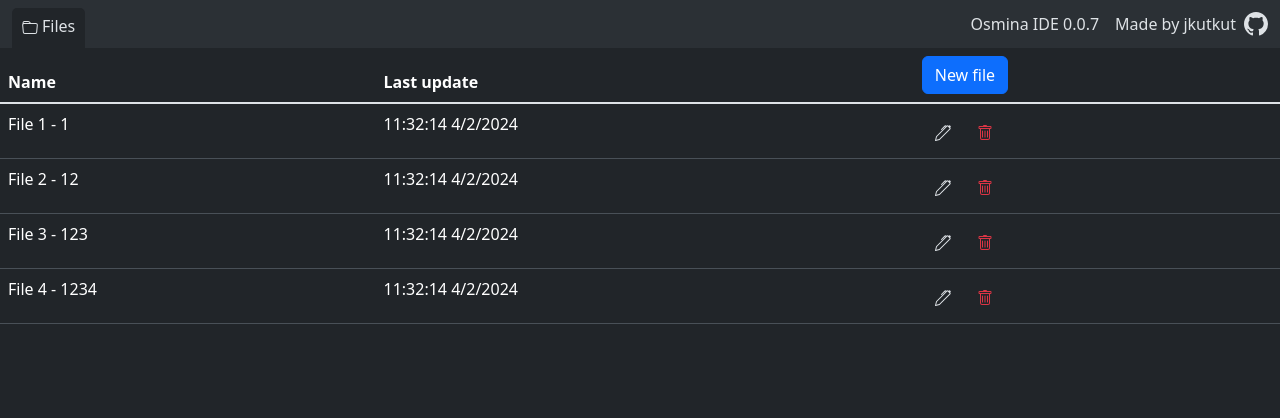
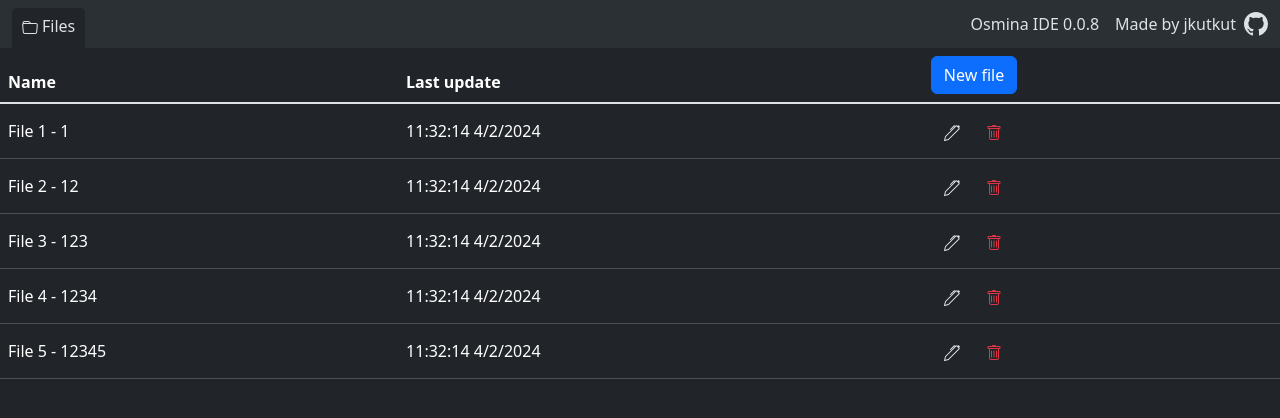
Before and after one commit to Jkutkut/osmia-ide, a React (Vite) app in the folder osmia-ide/: page / in a window 1280 px wide. Shown: the top 418 px of the page. Built offline with nearby package versions, Linux system fonts and the light colour scheme.

Commit message:
wip: logic to handle files

```diff
--- a/osmia-ide/package.json
+++ b/osmia-ide/package.json
@@ -5,7 +5,7 @@
     "type": "git",
     "url": "https://github.com/jkutkut/osmia-ide.git"
   },
-  "version": "0.0.7",
+  "version": "0.0.8",
   "type": "module",
   "scripts": {
     "dev": "vite --port $PORT",
--- a/osmia-ide/src/App.tsx
+++ b/osmia-ide/src/App.tsx
@@ -2,8 +2,10 @@ import './i18n/i18n.ts'
 import {useState} from 'react';
 
 import Navbar from './components/navbar/Navbar.tsx';
-import PencilLogo from './assets/PencilLogo.tsx';
-import TrashLogo from './assets/TrashLogo.tsx';
+import FileProvider from './context/FileProvider.tsx';
+import Body from './components/body/Body.tsx';
+import File from './model/File.ts';
+import fileHandler from './hooks/fileHandler.tsx';
 
 function createFile(n: number) {
   const text_with_n_chars = Array.from({ length: n }, (_, index) => index + 1).join('');
@@ -21,123 +23,18 @@ function fileGenerator(nbr: number) {
   return Array.from({ length: nbr }, (_, index) => index + 1).map(createFile);
 }
 
-type File = {
-  id: string
-  name: string
-  last_update: Date
-  last_udate_str: string
-}
-
 function App() {
-  const [ files, setFiles ] = useState<File[]>(fileGenerator(4));
-  const [ tabIndex, setTabIndex ] = useState(-1);
-  const [ editorFiles, setEditorFiles ] = useState<File[]>([]);
-
-  const closeFile = (fileId: string) => {
-    const openFiles = editorFiles.filter(file => file.id !== fileId);
-    const openFileIdx = editorFiles.findIndex(file => file.id === fileId);
-    const newIdx = (openFileIdx <= tabIndex) ? Math.max(-1, tabIndex - 1) : tabIndex;
-    setTabIndex(newIdx);
-    setEditorFiles(openFiles);
-  };
-
-  const removeFile = (fileId: string) => {
-    closeFile(fileId);
-    const newFiles = files.filter(file => file.id !== fileId);
-    setFiles(newFiles);
-  };
-
-  const editFile = (fileId: string) => {
-    let wantedFile = files.find(file => file.id === fileId);
-    if (!wantedFile) {
-      return;
-    }
-    let fileIdx = editorFiles.findIndex(file => file.id === fileId);
-    if (fileIdx === -1) {
-      setTabIndex(editorFiles.length);
-      setEditorFiles([...editorFiles, wantedFile]);
-    }
-    else {
-      setTabIndex(fileIdx);
-    }
-  };
-
-  const addFile = () => {
-    const newFile = createFile(files.length + 1);
-    setFiles([...files, newFile]);
-    setTabIndex(editorFiles.length);
-    setEditorFiles([...editorFiles, newFile]);
-  };
-
-  const setActiveTab = (tab: number) => {
-    if (tab < -1 || tab >= editorFiles.length) {
-      return;
-    }
-    setTabIndex(tab);
-  };
-
+  const fHandler = fileHandler();
+  const {closeFile, focusTab} = fHandler;
   return <>
-    <Navbar
-      closeFile={closeFile}
-      tabIndex={tabIndex}
-      editorFiles={editorFiles}
-      focusTab={setActiveTab}
-    />
-    {tabIndex === -1 &&
-      <table className="table">
-        <thead>
-          <tr>
-            <th scope="col">
-              Name
-              {/* TODO i18n */}
-            </th>
-            <th scope="col">
-              Last update
-              {/* TODO i18n */}
-            </th>
-            <th scope="col">
-              {/*Actions*/}
-              {/* TODO i18n */}
-              <button
-                className="btn btn-primary"
-                onClick={addFile}
-              >
-                New file
-              </button>
-            </th>
-          </tr>
-        </thead>
-        <tbody className="table-group-divider">
-          {files.map((file, idx) => (
-            <tr key={idx}>
-              <td>{file.name}</td>
-              <td>{file.last_udate_str}</td>
-              <td>
-                <button
-                  className="btn"
-                  onClick={() => editFile(file.id)}
-                >
-                  <PencilLogo />
-                </button>
-                <button
-                  className="btn"
-                  onClick={() => removeFile(file.id)}
-                >
-                  <TrashLogo classes="text-danger" />
-                </button>
-              </td>
-            </tr>
-          ))}
-        </tbody>
-      </table>
-    }
-    {tabIndex !== -1 &&
-      <div>
-        {editorFiles[tabIndex].name}
-      </div>
-    }
+    <FileProvider data={fHandler}>
+      <Navbar
+        closeFile={closeFile}
+        focusTab={focusTab}
+      />
+      <Body />
+    </FileProvider>
   </>;
 }
 
 export default App;
-export type { File };
--- /dev/null
+++ b/osmia-ide/src/components/body/Body.tsx
@@ -0,0 +1,24 @@
+import {useContext} from "react";
+import FileContext from "../../context/FileContext";
+import FileSelector from "./fileSelector/FileSelector";
+
+interface Props {
+};
+
+const Body = ({}: Props) => {
+  const FILE_SELECTOR = -1;
+  const { tabIndex, openFiles } = useContext(FileContext);
+  return <>
+    {tabIndex === FILE_SELECTOR &&
+      <FileSelector /> ||
+      <></>
+    }
+    {tabIndex !== -1 &&
+      <div>
+        {openFiles[tabIndex].name}
+      </div>
+    }
+  </>;
+};
+
+export default Body;
--- /dev/null
+++ b/osmia-ide/src/components/body/fileSelector/FileSelector.tsx
@@ -0,0 +1,66 @@
+import {useContext} from "react";
+import FileContext from "../../../context/FileContext";
+import {FileHandlerObject} from "../../../hooks/fileHandler";
+import PencilLogo from "../../../assets/PencilLogo";
+import TrashLogo from "../../../assets/TrashLogo";
+
+interface Props {
+
+};
+
+const FileSelector = ({}: Props) => {
+  // const { files, addFile, editFile, removeFile } = useContext(FileContext);
+  const fHandler = useContext(FileContext);
+  console.debug(fHandler);
+  const { files, addFile, editFile, removeFile } = fHandler;
+  return (
+    <table className="table align-middle">
+      <thead>
+        <tr>
+          <th scope="col">
+            Name
+            {/* TODO i18n */}
+          </th>
+          <th scope="col">
+            Last update
+            {/* TODO i18n */}
+          </th>
+          <th scope="col">
+            {/*Actions*/}
+            {/* TODO i18n */}
+            <button
+              className="btn btn-primary"
+              onClick={addFile}
+            >
+              New file
+            </button>
+          </th>
+        </tr>
+      </thead>
+      <tbody className="table-group-divider">
+        {files.map((file, idx) => (
+          <tr key={idx}>
+            <td>{file.name}</td>
+            <td>{file.last_udate_str}</td>
+            <td>
+              <button
+                className="btn"
+                onClick={() => editFile(file.id)}
+              >
+                <PencilLogo />
+              </button>
+              <button
+                className="btn"
+                onClick={() => removeFile(file.id)}
+              >
+                <TrashLogo classes="text-danger" />
+              </button>
+            </td>
+          </tr>
+        ))}
+      </tbody>
+    </table>
+  );
+};
+
+export default FileSelector;
--- a/osmia-ide/src/components/navbar/Navbar.tsx
+++ b/osmia-ide/src/components/navbar/Navbar.tsx
@@ -1,3 +1,4 @@
+import {useContext} from 'react';
 import { useTranslation } from 'react-i18next';
 
 import FolderLogo from "../../assets/FolderLogo";
@@ -5,18 +6,17 @@ import NavbarFile from "./NavbarFile";
 import NavbarItem from "./NavbarItem";
 import NavbarProjectInfo from './NavbarProjectInfo';
 import './Navbar.scss';
-import {File} from '../../App';
+import FileContext from '../../context/FileContext';
 
 interface Props {
-  tabIndex: number,
-  editorFiles: File[],
   closeFile: (fileId: string) => void,
   focusTab: (tab: number) => void,
 };
 
-const Navbar = ({tabIndex, editorFiles, focusTab, closeFile}: Props) => {
+const Navbar = ({focusTab, closeFile}: Props) => {
   const MAIN_TAB = -1;
   const { t } = useTranslation();
+  const { tabIndex, openFiles } = useContext(FileContext);
   return (
     <nav className="navbar navbar-expand-lg bg-body-tertiary p-0">
       <div className="container-fluid flex-nowrap gap-3">
@@ -34,7 +34,7 @@ const Navbar = ({tabIndex, editorFiles, focusTab, closeFile}: Props) => {
           </NavbarItem>
         </div>
         <div className="w-100 gap-2 d-flex flex-grow-1 overflow-x-auto flex-row">
-          {editorFiles.map((file, idx) => (
+          {openFiles.map((file, idx) => (
             <NavbarItem
               key={idx}
               active={tabIndex === idx}
--- /dev/null
+++ b/osmia-ide/src/context/FileContext.tsx
@@ -0,0 +1,6 @@
+import { createContext } from 'react';
+import fileHandler, {FileHandlerObject} from '../hooks/fileHandler';
+
+const FileContext = createContext<FileHandlerObject>({});
+
+export default FileContext;
--- /dev/null
+++ b/osmia-ide/src/context/FileProvider.tsx
@@ -0,0 +1,17 @@
+import FileContext from "./FileContext";
+import {FileHandlerObject} from "../hooks/fileHandler";
+
+interface Props {
+  data: FileHandlerObject;
+  children: React.ReactNode;
+};
+
+const FileProvider = ({data, children}: Props) => {
+  return (
+    <FileContext.Provider value={data}>
+      {children}
+    </FileContext.Provider>
+  );
+};
+
+export default FileProvider;
--- /dev/null
+++ b/osmia-ide/src/hooks/fileHandler.tsx
@@ -0,0 +1,95 @@
+import {useState} from "react";
+import File from "../model/File";
+
+function createFile(n: number) {
+  const text_with_n_chars = Array.from({ length: n }, (_, index) => index + 1).join('');
+  const d = new Date();
+  const date = `${d.getHours()}:${d.getMinutes()}:${d.getSeconds()} ${d.getDate()}/${d.getMonth()}/${d.getFullYear()}`;
+  return {
+    id: `file-${n}`,
+    name: `File ${n} - ${text_with_n_chars}`,
+    last_update: d,
+    last_udate_str: date
+  } as File;
+}
+
+function fileGenerator(nbr: number) {
+  return Array.from({ length: nbr }, (_, index) => index + 1).map(createFile);
+}
+
+const fileHandler = () => {
+  const [ tabIndex, setTabIndex ] = useState(-1);
+  // const [ files, setFiles ] = useState<File[]>([]);
+  const [ files, setFiles ] = useState<File[]>(fileGenerator(5)); // TODO
+  const [ openFiles, setOpenFiles ] = useState<File[]>([]);
+
+  const focusTab = (tab: number) => {
+    if (tab < -1 || tab >= openFiles.length) {
+      return;
+    }
+    setTabIndex(tab);
+  };
+
+  // TODO refactor
+
+  const closeFile = (fileId: string) => {
+    const newOpenFiles = openFiles.filter(file => file.id !== fileId);
+    const openFileIdx = newOpenFiles.findIndex(file => file.id === fileId);
+    const newIdx = (openFileIdx <= tabIndex) ? Math.max(-1, tabIndex - 1) : tabIndex;
+    setTabIndex(newIdx);
+    setOpenFiles(newOpenFiles);
+  };
+
+  const removeFile = (fileId: string) => {
+    closeFile(fileId);
+    const newFiles = files.filter(file => file.id !== fileId);
+    setFiles(newFiles);
+  };
+
+  const editFile = (fileId: string) => {
+    let wantedFile = files.find(file => file.id === fileId);
+    if (!wantedFile) {
+      return;
+    }
+    let fileIdx = openFiles.findIndex(file => file.id === fileId);
+    if (fileIdx === -1) {
+      setTabIndex(openFiles.length);
+      setOpenFiles([...openFiles, wantedFile]);
+    }
+    else {
+      setTabIndex(fileIdx);
+    }
+  };
+
+  const addFile = () => { // TODO
+    const newFile = createFile(files.length + 1);
+    setFiles([...files, newFile]);
+    setTabIndex(openFiles.length);
+    setOpenFiles([...openFiles, newFile])
+  };
+
+  return {
+    tabIndex,
+    focusTab,
+    openFiles,
+    files,
+    addFile,
+    editFile,
+    closeFile,
+    removeFile
+  } as FileHandlerObject;
+};
+
+interface FileHandlerObject {
+  tabIndex: number;
+  focusTab: (tab: number) => void;
+  openFiles: File[];
+  files: File[];
+  addFile: () => void;
+  editFile: (fileId: string) => void;
+  closeFile: (fileId: string) => void;
+  removeFile: (fileId: string) => void;
+}
+
+export default fileHandler;
+export type { FileHandlerObject };
--- /dev/null
+++ b/osmia-ide/src/model/File.ts
@@ -0,0 +1,8 @@
+type File = {
+  id: string
+  name: string
+  last_update: Date
+  last_udate_str: string
+};
+
+export default File;
```
